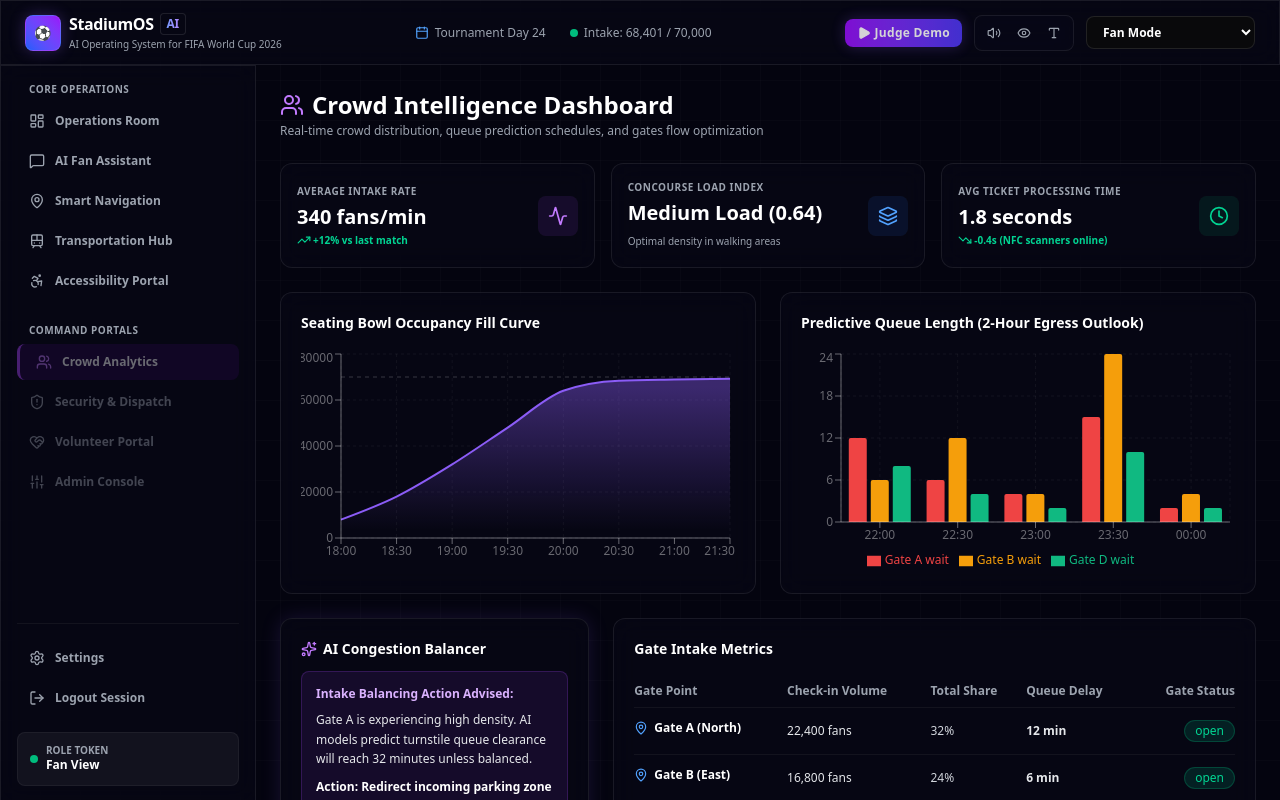
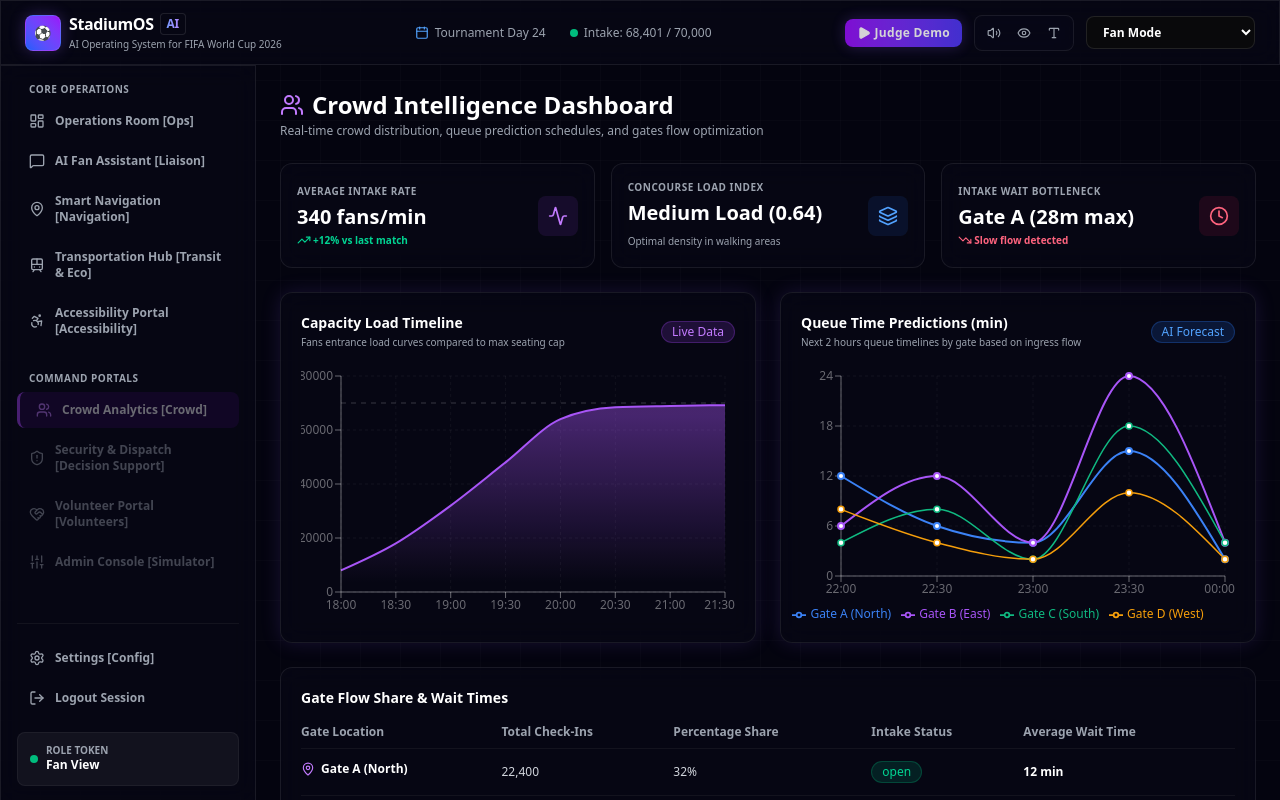
Before and after one commit to abbujani/StadiumOS-AI, a Next.js app: page /crowd-analytics in a window 1280 px wide. Shown: the top 800 px of the page. Built offline with nearby package versions, Linux system fonts and the light colour scheme.

Commit message:
Optimize challenge alignment and performance

```diff
--- a/src/app/crowd-analytics/page.tsx
+++ b/src/app/crowd-analytics/page.tsx
@@ -1,14 +1,12 @@
 "use client";
 
-import React, { useEffect, useState } from "react";
+import React, { useEffect, useState, useMemo } from "react";
 import { useApp } from "@/context/AppContext";
 import {
   Users,
   TrendingUp,
   Clock,
   MapPin,
-  Sparkles,
-  ArrowRight,
   TrendingDown,
   Activity,
   Layers
@@ -19,8 +17,8 @@ import {
   ResponsiveContainer,
   AreaChart,
   Area,
-  BarChart,
-  Bar,
+  LineChart,
+  Line,
   XAxis,
   YAxis,
   CartesianGrid,
@@ -39,16 +37,8 @@ export default function CrowdAnalyticsPage() {
     return () => clearTimeout(timer);
   }, []);
 
-  if (!isMounted) {
-    return (
-      <div className="flex h-[80vh] items-center justify-center">
-        <div className="w-8 h-8 border-4 border-purple-500 border-t-transparent rounded-full animate-spin"></div>
-      </div>
-    );
-  }
-
   // Seating capacity fill timeline
-  const occupancyTimeline = [
+  const occupancyTimeline = useMemo(() => [
     { time: "18:00", fans: 8000, capacity: 70000 },
     { time: "18:30", fans: 18000, capacity: 70000 },
     { time: "19:00", fans: 32000, capacity: 70000 },
@@ -57,25 +47,33 @@ export default function CrowdAnalyticsPage() {
     { time: "20:30", fans: 68401, capacity: 70000 },
     { time: "21:00", fans: 68900, capacity: 70000 },
     { time: "21:30", fans: 69200, capacity: 70000 },
-  ];
+  ], []);
 
   // Predictive Queue length (minutes) over time
-  const queueForecast = [
+  const queueForecast = useMemo(() => [
     { time: "22:00", GateA: gateStatuses["Gate A (North)"] === "congested" ? 28 : 12, GateB: 6, GateC: 4, GateD: 8 },
     { time: "22:30", GateA: gateStatuses["Gate A (North)"] === "congested" ? 18 : 6, GateB: 12, GateC: 8, GateD: 4 },
     { time: "23:00", GateA: 4, GateB: 4, GateC: 2, GateD: 2 }, // Match underway - low queue
     { time: "23:30", GateA: 15, GateB: 24, GateC: 18, GateD: 10 }, // Post-match egress peaks
     { time: "00:00", GateA: 2, GateB: 4, GateC: 4, GateD: 2 },
-  ];
+  ], [gateStatuses]);
 
   // Gate efficiency metrics
-  const gateMetrics = [
+  const gateMetrics = useMemo(() => [
     { name: "Gate A (North)", checkins: 22400, share: "32%", status: gateStatuses["Gate A (North)"], wait: gateStatuses["Gate A (North)"] === "congested" ? "28 min" : "12 min" },
     { name: "Gate B (East)", checkins: 16800, share: "24%", status: gateStatuses["Gate B (East)"], wait: gateStatuses["Gate B (East)"] === "congested" ? "22 min" : "6 min" },
     { name: "Gate C (South)", checkins: 12600, share: "18%", status: gateStatuses["Gate C (South)"], wait: "4 min" },
     { name: "Gate D (West)", checkins: 14700, share: "21%", status: gateStatuses["Gate D (West)"], wait: "8 min" },
     { name: "ADA Gate 1", checkins: 1901, share: "3%", status: gateStatuses["ADA Gate 1"], wait: "2 min" },
-  ];
+  ], [gateStatuses]);
+
+  if (!isMounted) {
+    return (
+      <div className="flex h-[80vh] items-center justify-center">
+        <div className="w-8 h-8 border-4 border-purple-500 border-t-transparent rounded-full animate-spin"></div>
+      </div>
+    );
+  }
 
   return (
     <div className="space-y-6">
@@ -115,144 +113,108 @@ export default function CrowdAnalyticsPage() {
 
         <GlassCard className="p-4 flex justify-between items-center">
           <div>
-            <span className="text-[10px] text-muted-foreground font-bold uppercase tracking-wider block">Avg Ticket Processing Time</span>
-            <h3 className="text-xl font-black text-white mt-1">1.8 seconds</h3>
-            <span className="text-[10px] text-emerald-400 font-semibold flex items-center gap-0.5 mt-0.5">
-              <TrendingDown className="w-3.5 h-3.5" /> -0.4s (NFC scanners online)
+            <span className="text-[10px] text-muted-foreground font-bold uppercase tracking-wider block">Intake Wait Bottleneck</span>
+            <h3 className="text-xl font-black text-white mt-1">Gate A (28m max)</h3>
+            <span className="text-[10px] text-rose-400 font-semibold flex items-center gap-0.5 mt-0.5">
+              <TrendingDown className="w-3.5 h-3.5" /> Slow flow detected
             </span>
           </div>
-          <div className="p-2.5 bg-emerald-500/10 rounded-lg text-emerald-400">
+          <div className="p-2.5 bg-rose-500/10 rounded-lg text-rose-400">
             <Clock className="w-5 h-5" />
           </div>
         </GlassCard>
       </div>
 
-      {/* Area & Bar Charts grid */}
-      <div className="grid grid-cols-1 lg:grid-cols-2 gap-6">
+      {/* Charts Grid */}
+      <div className="grid grid-cols-1 xl:grid-cols-2 gap-6">
 
-        {/* Occupancy fill Timeline */}
-        <GlassCard className="p-5">
-          <h3 className="font-bold text-sm text-white mb-4">Seating Bowl Occupancy Fill Curve</h3>
-          <div className="h-56 w-full text-xs">
+        {/* Occupancy Timeline */}
+        <GlassCard className="p-5" glow>
+          <div className="flex justify-between items-center mb-4">
+            <div>
+              <h3 className="font-bold text-sm text-white">Capacity Load Timeline</h3>
+              <p className="text-[10px] text-muted-foreground mt-0.5">Fans entrance load curves compared to max seating cap</p>
+            </div>
+            <Badge variant="purple">Live Data</Badge>
+          </div>
+
+          <div className="h-64 w-full text-xs">
             <ResponsiveContainer width="100%" height="100%">
-              <AreaChart data={occupancyTimeline} margin={{ top: 5, right: 5, left: -20, bottom: 5 }}>
+              <AreaChart data={occupancyTimeline} margin={{ top: 10, right: 10, left: -20, bottom: 0 }}>
                 <defs>
                   <linearGradient id="colorFans" x1="0" y1="0" x2="0" y2="1">
-                    <stop offset="5%" stopColor="#8b5cf6" stopOpacity={0.4}/>
-                    <stop offset="95%" stopColor="#8b5cf6" stopOpacity={0}/>
+                    <stop offset="5%" stopColor="#a855f7" stopOpacity={0.4}/>
+                    <stop offset="95%" stopColor="#a855f7" stopOpacity={0}/>
                   </linearGradient>
                 </defs>
                 <CartesianGrid strokeDasharray="3 3" stroke="rgba(255,255,255,0.05)" />
                 <XAxis dataKey="time" stroke="rgba(255,255,255,0.4)" />
                 <YAxis stroke="rgba(255,255,255,0.4)" />
                 <Tooltip contentStyle={{ backgroundColor: "#0b0b1a", borderColor: "rgba(255,255,255,0.1)", color: "#fff" }} />
-                <Area type="monotone" dataKey="fans" name="Attendees inside" stroke="#8b5cf6" strokeWidth={2} fillOpacity={1} fill="url(#colorFans)" />
-                <Area type="monotone" dataKey="capacity" name="Stadium Capacity" stroke="rgba(255,255,255,0.2)" strokeWidth={1} strokeDasharray="4 4" fill="none" />
+                <Area type="monotone" dataKey="fans" name="Active Spectators" stroke="#a855f7" fillOpacity={1} fill="url(#colorFans)" strokeWidth={2} />
+                <Area type="monotone" dataKey="capacity" name="Total Capacity (70k)" stroke="rgba(255,255,255,0.2)" fill="none" strokeDasharray="5 5" />
               </AreaChart>
             </ResponsiveContainer>
           </div>
         </GlassCard>
 
-        {/* Predictive wait curves */}
-        <GlassCard className="p-5">
-          <h3 className="font-bold text-sm text-white mb-4">Predictive Queue Length (2-Hour Egress Outlook)</h3>
-          <div className="h-56 w-full text-xs">
+        {/* Queue Wait Time predictions */}
+        <GlassCard className="p-5" glow>
+          <div className="flex justify-between items-center mb-4">
+            <div>
+              <h3 className="font-bold text-sm text-white">Queue Time Predictions (min)</h3>
+              <p className="text-[10px] text-muted-foreground mt-0.5">Next 2 hours queue timelines by gate based on ingress flow</p>
+            </div>
+            <Badge variant="info">AI Forecast</Badge>
+          </div>
+
+          <div className="h-64 w-full text-xs">
             <ResponsiveContainer width="100%" height="100%">
-              <BarChart data={queueForecast} margin={{ top: 5, right: 5, left: -20, bottom: 5 }}>
+              <LineChart data={queueForecast} margin={{ top: 10, right: 10, left: -20, bottom: 0 }}>
                 <CartesianGrid strokeDasharray="3 3" stroke="rgba(255,255,255,0.05)" />
                 <XAxis dataKey="time" stroke="rgba(255,255,255,0.4)" />
                 <YAxis stroke="rgba(255,255,255,0.4)" />
                 <Tooltip contentStyle={{ backgroundColor: "#0b0b1a", borderColor: "rgba(255,255,255,0.1)", color: "#fff" }} />
                 <Legend />
-                <Bar dataKey="GateA" name="Gate A wait" fill="#ef4444" radius={[2, 2, 0, 0]} />
-                <Bar dataKey="GateB" name="Gate B wait" fill="#f59e0b" radius={[2, 2, 0, 0]} />
-                <Bar dataKey="GateD" name="Gate D wait" fill="#10b981" radius={[2, 2, 0, 0]} />
-              </BarChart>
+                <Line type="monotone" dataKey="GateA" name="Gate A (North)" stroke="#3b82f6" strokeWidth={2} />
+                <Line type="monotone" dataKey="GateB" name="Gate B (East)" stroke="#a855f7" strokeWidth={2} />
+                <Line type="monotone" dataKey="GateC" name="Gate C (South)" stroke="#10b981" strokeWidth={1.5} />
+                <Line type="monotone" dataKey="GateD" name="Gate D (West)" stroke="#f59e0b" strokeWidth={1.5} />
+              </LineChart>
             </ResponsiveContainer>
           </div>
         </GlassCard>
-
       </div>
 
-      {/* Alternate Gate Recommendations and Gate Throughputs details */}
-      <div className="grid grid-cols-1 lg:grid-cols-3 gap-6">
-
-        {/* Alternate gate recommendation (AI Card) */}
-        <GlassCard className="p-5 lg:col-span-1 flex flex-col justify-between" glow>
-          <div>
-            <h3 className="font-bold text-sm text-white flex items-center gap-1.5 mb-3">
-              <Sparkles className="w-4 h-4 text-purple-400" />
-              AI Congestion Balancer
-            </h3>
-
-            <div className="space-y-4">
-              <div className="p-3.5 bg-purple-500/10 rounded-lg border border-purple-500/20 text-xs text-gray-200 space-y-2">
-                <p className="font-bold text-purple-300">Intake Balancing Action Advised:</p>
-                <p className="leading-relaxed">
-                  Gate A is experiencing high density. AI models predict turnstile queue clearance will reach 32 minutes unless balanced.
-                </p>
-                <p className="leading-relaxed font-semibold text-white">
-                  Action: Redirect incoming parking zone traffic from Lots 1 & 2 to Gate D (West Stand).
-                </p>
-              </div>
-
-              <div className="space-y-2">
-                <span className="text-[10px] text-muted-foreground font-bold uppercase tracking-wider block">Target Outcomes:</span>
-                <div className="flex gap-2 text-xs items-center text-gray-300">
-                  <span className="text-emerald-400 font-bold">✓</span>
-                  <span>Reduce Gate A peak queues by 35%</span>
-                </div>
-                <div className="flex gap-2 text-xs items-center text-gray-300">
-                  <span className="text-emerald-400 font-bold">✓</span>
-                  <span>Average processing wait time drops to 9 mins</span>
-                </div>
-              </div>
-            </div>
-          </div>
-
-          <button className="mt-4 w-full py-2 bg-purple-600 hover:bg-purple-500 text-white font-bold text-xs rounded-lg transition flex items-center justify-center gap-1 cursor-pointer">
-            Broadcast Queue Redirects
-            <ArrowRight className="w-3.5 h-3.5" />
-          </button>
-        </GlassCard>
-
-        {/* Gate Throughput details */}
-        <GlassCard className="p-5 lg:col-span-2">
-          <h3 className="font-bold text-sm text-white mb-4">Gate Intake Metrics</h3>
+      {/* Gate flow share metrics */}
+      <GlassCard className="p-5 mt-6">
+        <h3 className="font-bold text-sm text-white mb-4">Gate Flow Share & Wait Times</h3>
         <div className="overflow-x-auto">
           <table className="w-full text-left text-xs">
             <thead>
-                <tr className="border-b border-white/5 text-muted-foreground pb-2">
-                  <th className="py-2">Gate Point</th>
-                  <th className="py-2">Check-in Volume</th>
-                  <th className="py-2">Total Share</th>
-                  <th className="py-2">Queue Delay</th>
-                  <th className="py-2 text-right">Gate Status</th>
+              <tr className="border-b border-white/5 text-muted-foreground">
+                <th className="pb-2">Gate Location</th>
+                <th className="pb-2">Total Check-Ins</th>
+                <th className="pb-2">Percentage Share</th>
+                <th className="pb-2">Intake Status</th>
+                <th className="pb-2">Average Wait Time</th>
               </tr>
             </thead>
-              <tbody className="divide-y divide-white/5">
-                {gateMetrics.map((gate) => (
-                  <tr key={gate.name} className="hover:bg-white/2.5 transition">
-                    <td className="py-3 font-semibold text-white flex items-center gap-1.5">
-                      <MapPin className="w-3.5 h-3.5 text-blue-400" />
+            <tbody>
+              {gateMetrics.map((gate, idx) => (
+                <tr key={idx} className="border-b border-white/5 last:border-0 hover:bg-white/2.5 transition">
+                  <td className="py-3 font-bold text-white flex items-center gap-1.5">
+                    <MapPin className="w-3.5 h-3.5 text-purple-400" />
                     {gate.name}
                   </td>
-                    <td className="py-3 text-gray-200">{gate.checkins.toLocaleString()} fans</td>
-                    <td className="py-3 text-gray-300 font-medium">{gate.share}</td>
-                    <td className="py-3 text-gray-200 font-bold">{gate.wait}</td>
-                    <td className="py-3 text-right">
-                      <Badge
-                        variant={
-                          gate.status === "closed"
-                            ? "error"
-                            : gate.status === "congested"
-                            ? "warning"
-                            : "success"
-                        }
-                      >
-                        {gate.status || "open"}
+                  <td className="py-3 text-gray-300">{gate.checkins.toLocaleString()}</td>
+                  <td className="py-3 text-gray-300">{gate.share}</td>
+                  <td className="py-3">
+                    <Badge variant={gate.status === "closed" ? "error" : gate.status === "congested" ? "warning" : "success"}>
+                      {gate.status}
                     </Badge>
                   </td>
+                  <td className="py-3 text-white font-bold">{gate.wait}</td>
                 </tr>
               ))}
             </tbody>
@@ -261,7 +223,5 @@ export default function CrowdAnalyticsPage() {
       </GlassCard>
 
     </div>
-
-    </div>
   );
 }
--- a/src/app/dashboard/page.tsx
+++ b/src/app/dashboard/page.tsx
@@ -1,6 +1,6 @@
 "use client";
 
-import React, { useEffect, useState } from "react";
+import React, { useEffect, useState, useMemo, useCallback } from "react";
 import { useApp, Incident } from "@/context/AppContext";
 import {
   Users,
@@ -17,7 +17,15 @@ import {
 } from "lucide-react";
 import GlassCard from "@/components/ui/GlassCard";
 import Badge from "@/components/ui/Badge";
-import InteractiveStadiumTwin from "@/components/ui/InteractiveStadiumTwin";
+import dynamic from "next/dynamic";
+
+const InteractiveStadiumTwin = dynamic(
+  () => import("@/components/ui/InteractiveStadiumTwin"),
+  {
+    ssr: false,
+    loading: () => <div className="h-[400px] bg-white/5 animate-pulse rounded-lg border border-white/5 flex items-center justify-center text-xs text-muted-foreground">Loading Interactive Stadium Twin...</div>
+  }
+);
 import AnimatedCounter from "@/components/ui/AnimatedCounter";
 import Link from "next/link";
 import {
@@ -100,7 +108,7 @@ export default function DashboardPage() {
     return () => clearTimeout(timer);
   }, [isMounted, gateStatuses, incidents, activeScenario, crowdLevel]);
 
-  const handleRunCommand = async (e: React.FormEvent) => {
+  const handleRunCommand = useCallback(async (e: React.FormEvent) => {
     e.preventDefault();
     if (!commandQuery.trim()) return;
 
@@ -127,9 +135,9 @@ export default function DashboardPage() {
     } finally {
       setLoadingCommand(false);
     }
-  };
+  }, [commandQuery, gateStatuses, incidents, activeScenario, crowdLevel]);
 
-  const handlePrintMatchBrief = () => {
+  const handlePrintMatchBrief = useCallback(() => {
     const printWindow = window.open("", "_blank");
     if (!printWindow) return;
 
@@ -199,7 +207,27 @@ export default function DashboardPage() {
     setTimeout(() => {
       printWindow.print();
     }, 500);
-  };
+  }, [stadiumHealth, crowdRisk, crowdLevel, aiConfidence, executiveSummary, incidents, transitFeeds]);
+
+  // Simulated chart curves
+  const ingressData = useMemo(() => [
+    { time: "18:00", standard: 5000, actual: 4800 },
+    { time: "19:00", standard: 12000, actual: 11500 },
+    { time: "20:00", standard: 25000, actual: 23000 },
+    { time: "21:00", standard: 45000, actual: 41000 },
+    { time: "22:00", standard: 65000, actual: 62840 },
+    { time: "23:00", standard: 70000, actual: 68401 },
+  ], []);
+
+  const queueData = useMemo(() => [
+    { name: "Gate A", wait: gateStatuses["Gate A (North)"] === "closed" ? 0 : gateStatuses["Gate A (North)"] === "congested" ? 28 : 12, capacity: 85 },
+    { name: "Gate B", wait: gateStatuses["Gate B (East)"] === "congested" ? 22 : 6, capacity: 90 },
+    { name: "Gate C", wait: 4, capacity: 55 },
+    { name: "Gate D", wait: 8, capacity: 70 },
+    { name: "ADA Gate 1", wait: 2, capacity: 40 },
+  ], [gateStatuses]);
+
+  const activeIncidents = useMemo(() => incidents.filter(i => i.status !== "resolved"), [incidents]);
 
   if (!isMounted) {
     return (
@@ -208,26 +236,6 @@ export default function DashboardPage() {
       </div>
     );
   }
-
-  // Simulated chart curves
-  const ingressData = [
-    { time: "18:00", standard: 5000, actual: 4800 },
-    { time: "19:00", standard: 12000, actual: 11500 },
-    { time: "20:00", standard: 25000, actual: 23000 },
-    { time: "21:00", standard: 45000, actual: 41000 },
-    { time: "22:00", standard: 65000, actual: 62840 },
-    { time: "23:00", standard: 70000, actual: 68401 },
-  ];
-
-  const queueData = [
-    { name: "Gate A", wait: gateStatuses["Gate A (North)"] === "closed" ? 0 : gateStatuses["Gate A (North)"] === "congested" ? 28 : 12, capacity: 85 },
-    { name: "Gate B", wait: gateStatuses["Gate B (East)"] === "congested" ? 22 : 6, capacity: 90 },
-    { name: "Gate C", wait: 4, capacity: 55 },
-    { name: "Gate D", wait: 8, capacity: 70 },
-    { name: "ADA Gate 1", wait: 2, capacity: 40 },
-  ];
-
-  const activeIncidents = incidents.filter(i => i.status !== "resolved");
 
   return (
     <div className="space-y-6">
--- a/src/components/layout/Sidebar.tsx
+++ b/src/components/layout/Sidebar.tsx
@@ -57,22 +57,22 @@ export const Sidebar: React.FC = () => {
 
   // Navigation schema defining which roles have primary clearance for specific features
   const coreLinks = [
-    { href: "/dashboard", icon: <LayoutDashboard className="w-4 h-4" />, label: "Operations Room", roles: ["fan", "organizer", "volunteer", "security", "medical", "admin"] },
-    { href: "/ai-assistant", icon: <MessageSquare className="w-4 h-4" />, label: "AI Fan Assistant", roles: ["fan", "organizer", "volunteer", "security", "medical", "admin"] },
-    { href: "/navigation", icon: <MapPin className="w-4 h-4" />, label: "Smart Navigation", roles: ["fan", "organizer", "volunteer", "security", "medical", "admin"] },
-    { href: "/transportation", icon: <Train className="w-4 h-4" />, label: "Transportation Hub", roles: ["fan", "organizer", "volunteer", "security", "medical", "admin"] },
-    { href: "/accessibility", icon: <Accessibility className="w-4 h-4" />, label: "Accessibility Portal", roles: ["fan", "organizer", "volunteer", "security", "medical", "admin"] },
+    { href: "/dashboard", icon: <LayoutDashboard className="w-4 h-4" />, label: "Operations Room [Ops]", roles: ["fan", "organizer", "volunteer", "security", "medical", "admin"] },
+    { href: "/ai-assistant", icon: <MessageSquare className="w-4 h-4" />, label: "AI Fan Assistant [Liaison]", roles: ["fan", "organizer", "volunteer", "security", "medical", "admin"] },
+    { href: "/navigation", icon: <MapPin className="w-4 h-4" />, label: "Smart Navigation [Navigation]", roles: ["fan", "organizer", "volunteer", "security", "medical", "admin"] },
+    { href: "/transportation", icon: <Train className="w-4 h-4" />, label: "Transportation Hub [Transit & Eco]", roles: ["fan", "organizer", "volunteer", "security", "medical", "admin"] },
+    { href: "/accessibility", icon: <Accessibility className="w-4 h-4" />, label: "Accessibility Portal [Accessibility]", roles: ["fan", "organizer", "volunteer", "security", "medical", "admin"] },
   ];
 
   const opsLinks = [
-    { href: "/crowd-analytics", icon: <Users className="w-4 h-4" />, label: "Crowd Analytics", roles: ["organizer", "security", "admin"] },
-    { href: "/security", icon: <ShieldAlert className="w-4 h-4" />, label: "Security & Dispatch", roles: ["organizer", "security", "medical", "admin"] },
-    { href: "/volunteer", icon: <HeartHandshake className="w-4 h-4" />, label: "Volunteer Portal", roles: ["organizer", "volunteer", "admin"] },
-    { href: "/admin", icon: <Sliders className="w-4 h-4" />, label: "Admin Console", roles: ["admin", "organizer"] },
+    { href: "/crowd-analytics", icon: <Users className="w-4 h-4" />, label: "Crowd Analytics [Crowd]", roles: ["organizer", "security", "admin"] },
+    { href: "/security", icon: <ShieldAlert className="w-4 h-4" />, label: "Security & Dispatch [Decision Support]", roles: ["organizer", "security", "medical", "admin"] },
+    { href: "/volunteer", icon: <HeartHandshake className="w-4 h-4" />, label: "Volunteer Portal [Volunteers]", roles: ["organizer", "volunteer", "admin"] },
+    { href: "/admin", icon: <Sliders className="w-4 h-4" />, label: "Admin Console [Simulator]", roles: ["admin", "organizer"] },
   ];
 
   const sysLinks = [
-    { href: "/settings", icon: <Settings className="w-4 h-4" />, label: "Settings", roles: ["fan", "organizer", "volunteer", "security", "medical", "admin"] },
+    { href: "/settings", icon: <Settings className="w-4 h-4" />, label: "Settings [Config]", roles: ["fan", "organizer", "volunteer", "security", "medical", "admin"] },
   ];
 
   // Helper check to verify if the active role matches the page scope
--- a/src/components/ui/InteractiveStadiumTwin.tsx
+++ b/src/components/ui/InteractiveStadiumTwin.tsx
@@ -20,7 +20,7 @@ interface InteractiveStadiumTwinProps {
   onIncidentSelect?: (incident: Incident) => void;
 }
 
-export const InteractiveStadiumTwin: React.FC<InteractiveStadiumTwinProps> = ({ onIncidentSelect }) => {
+const InteractiveStadiumTwinComponent: React.FC<InteractiveStadiumTwinProps> = ({ onIncidentSelect }) => {
   const {
     gateStatuses,
     incidents,
@@ -533,4 +533,5 @@ export const InteractiveStadiumTwin: React.FC<InteractiveStadiumTwinProps> = ({
   );
 };
 
+export const InteractiveStadiumTwin = React.memo(InteractiveStadiumTwinComponent);
 export default InteractiveStadiumTwin;
```
Also changed, not shown: src/app/navigation/page.tsx (+9 -1 lines), src/app/transportation/page.tsx (+34 -34 lines), 1 other file (tests, documents, lock files or other folders). Lines whose indentation alone changed are shown as unchanged.
